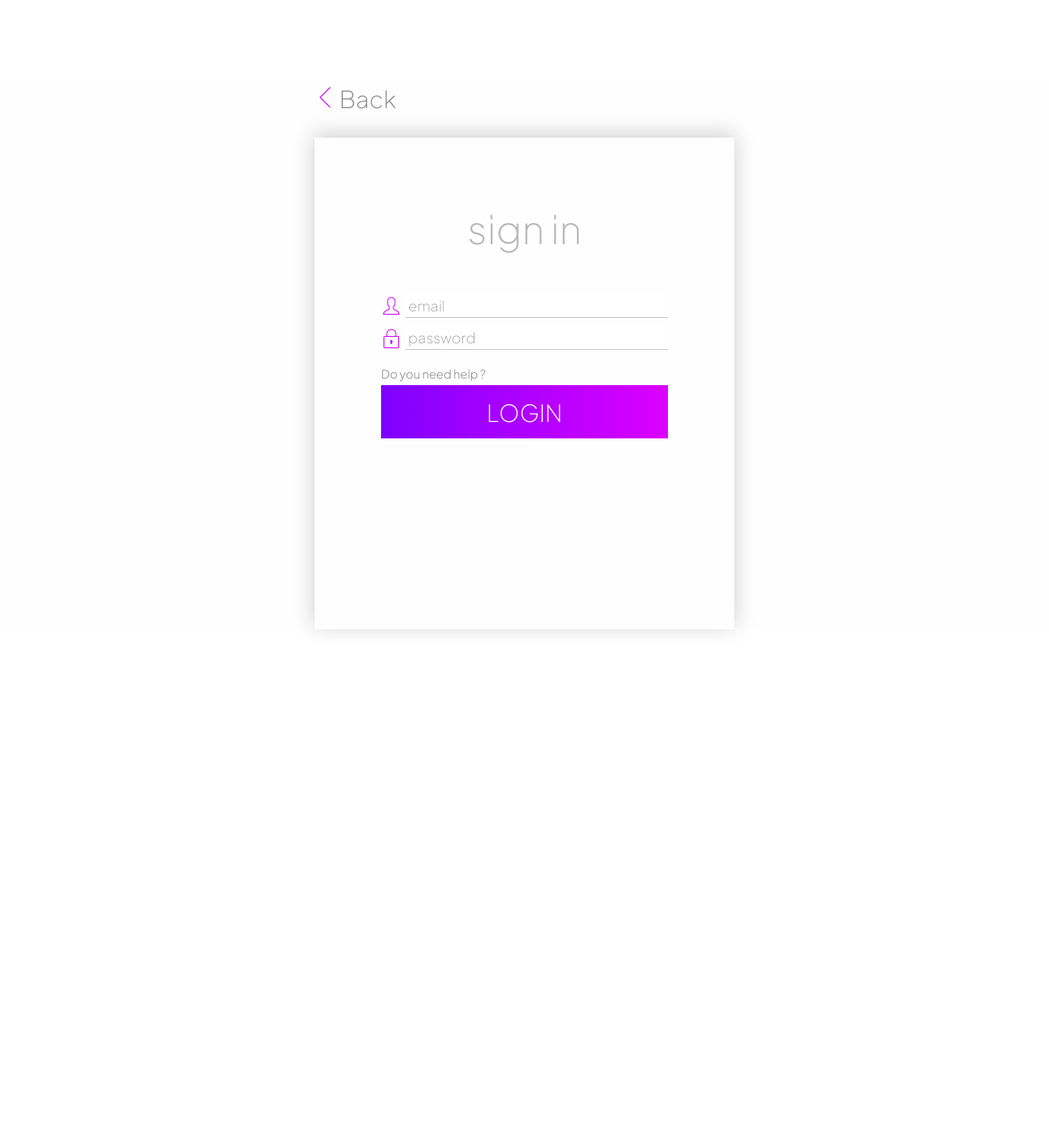
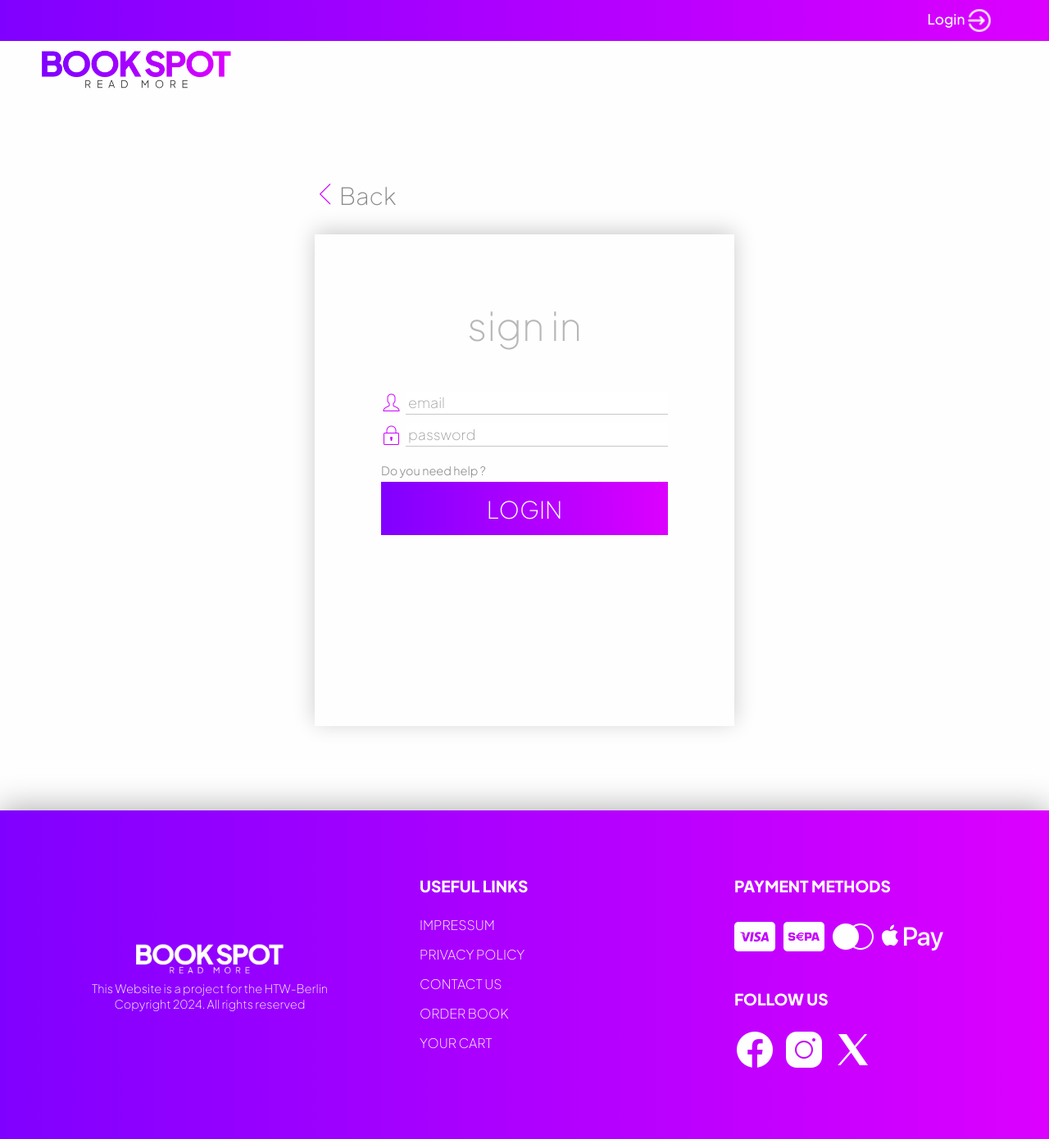
Before and after one commit to aalxer/book_spot_react, a React (Create React App) app: page /login in a window 1280 px wide. Shown: the whole page at 82% size. Before the commit the page ends 871 px from the top, so only its background shows below. Built offline with nearby package versions, Linux system fonts and the light colour scheme.

Commit message:
catch error in store.subscribe

```diff
--- a/src/app/store.ts
+++ b/src/app/store.ts
@@ -13,8 +13,13 @@ export const store = configureStore({
 store.subscribe(() => {
     if (store.getState().login.user != null && !store.getState().login.user!.admin) {
         console.log("updating user products in DB .. ");
-        updateUserShoppingCart(store.getState().login.user!.userId, store.getState().shoppingCart);
-        // TODO Error handling
+        updateUserShoppingCart(store.getState().login.user!.userId, store.getState().shoppingCart).then(() => {
+                console.log("user products in DB updated ");
+            }
+        ).catch((error) => {
+            // TODO Error handling, Fehler Meldung soll angezeigt werden
+            console.log("Error while updating user products !", error);
+        });
     }
 })
 
--- a/src/components/shared/Footer.tsx
+++ b/src/components/shared/Footer.tsx
@@ -23,8 +23,8 @@ export default function Footer() {
                 <div className="right-content-links-container">
                     <p>useful links</p>
                     <ul>
-                        <li><NavLink to={"/impressum"}>impressum</NavLink></li>
-                        <li><NavLink to={"/impressum"}>privacy policy</NavLink></li>
+                        <li><NavLink to={"/home/impressum"}>impressum</NavLink></li>
+                        <li><NavLink to={"/home/impressum"}>privacy policy</NavLink></li>
                         <li>contact us</li>
                         <li>order book</li>
                         <li>your cart</li>
--- a/src/screens/LoginScreen.tsx
+++ b/src/screens/LoginScreen.tsx
@@ -10,6 +10,8 @@ import {useNavigate} from "react-router-dom";
 import {loginSuccess} from "../features/login/loginSlice";
 import {useDispatch} from "react-redux";
 import {updateShoppingCartInitialState} from "../features/shoppingCart/ShoppingCartSlice";
+import Header from "../components/shared/header/Header";
+import Footer from "../components/shared/Footer";
 
 export default function LoginScreen() {
 
@@ -87,8 +89,17 @@ export default function LoginScreen() {
         navigate("/");
     }
 
-    return <div className="loginMainContainer">
-        <BackButton/>
-        {getLoginForm()}
-    </div>
+    function getLoginScreenContent() {
+        return <div className="loginMainContainer">
+            <BackButton/>
+            {getLoginForm()}
+        </div>
+    }
+
+    // TODO header un footer können nach der Endabgabe gelöscht werden (war eine Anforderung)
+    return <>
+        <Header/>
+        {getLoginScreenContent()}
+        <Footer/>
+    </>
 }
```
